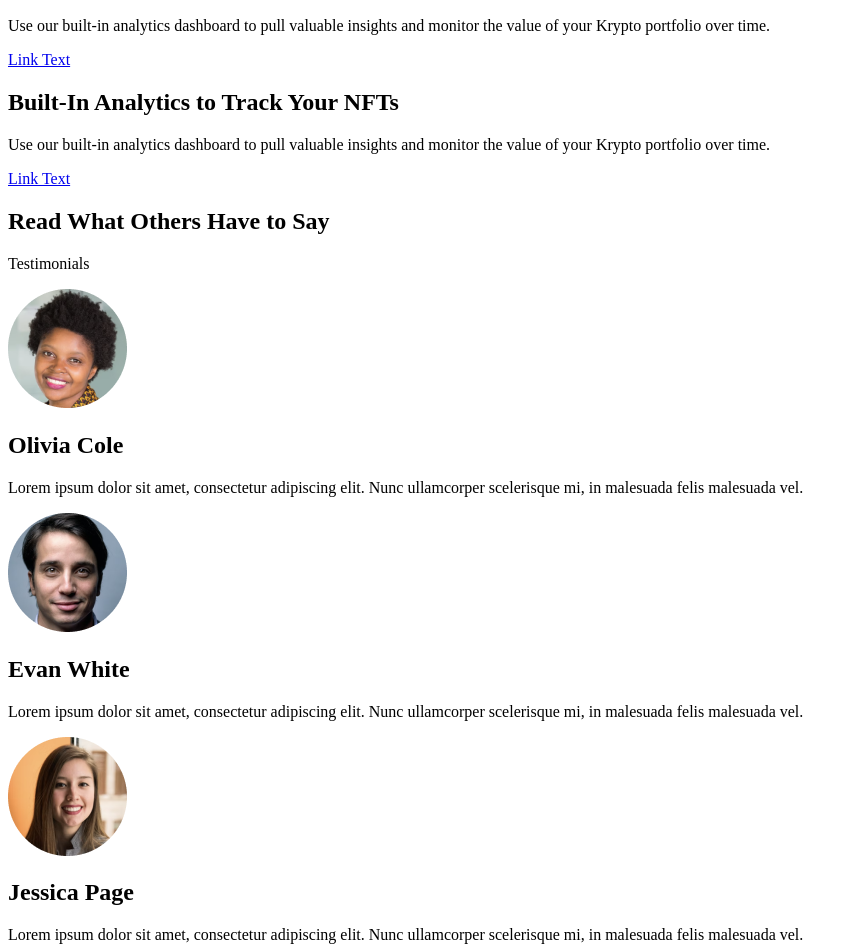
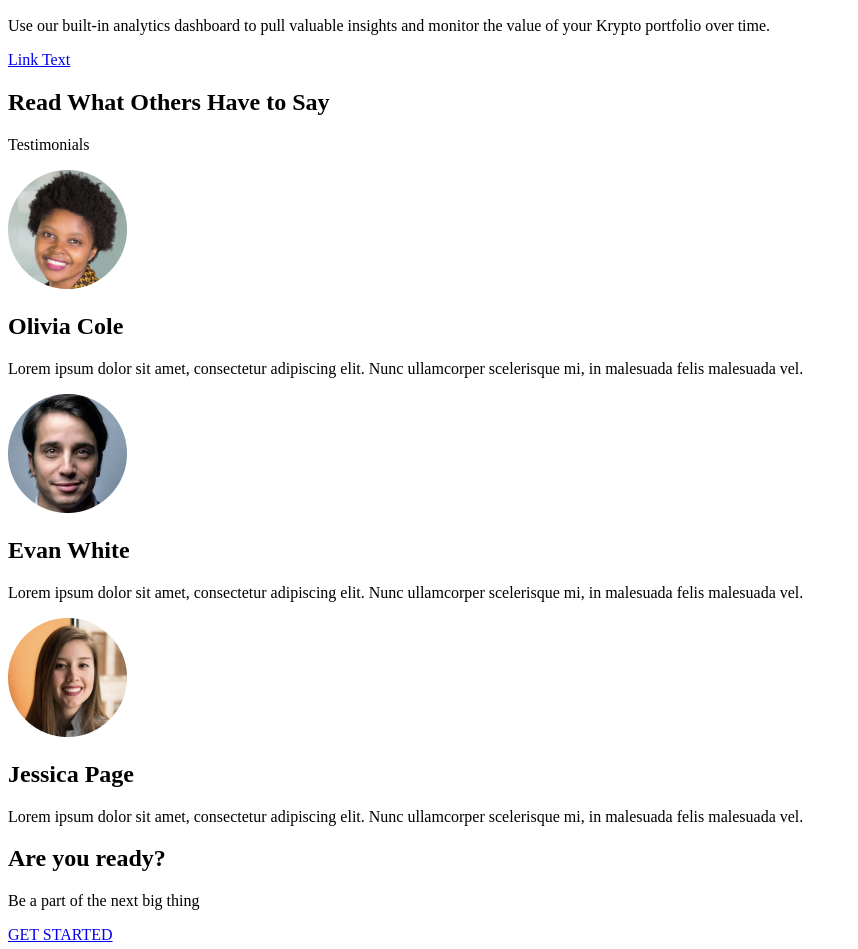
Before and after one commit to NJIT-WIS/nft-site-Nissi-Prabhatha, a website: page docs/index.html in a window 1280 px wide. Shown: the part 483-1432 px from the top of the page, without its empty margins (0-858 px from the left). Drawn offline with Linux system fonts and the light colour scheme; a web font is replaced by a local one.

Commit message:
changes to testimonial

```diff
--- a/docs/index.html
+++ b/docs/index.html
@@ -57,14 +57,6 @@
                 <a href="#" class="pill-link">Link Text</a>
             </div>
         </section>
-        </section>
-        <section id="buy" class="hero-section clip">
-            <div class="hero-content">
-                <h2>Built-In Analytics to Track Your NFTs</h2>
-                <p>Use our built-in analytics dashboard to pull valuable insights and monitor the value of your Krypto portfolio over time.</p>
-                <a href="#" class="pill-link">Link Text</a>
-            </div>
-        </section>
         <section class="hero_center testimonials">
             <div class="testimonials-header">
                 <h2>Read What Others Have to Say</h2>
@@ -76,7 +68,7 @@
                     <h2>Olivia Cole</h2>
                     <p>Lorem ipsum dolor sit amet, consectetur adipiscing elit. Nunc ullamcorper scelerisque mi, in malesuada felis malesuada vel.</p>
                 </div>
-                <div class "testimonial testimonial-color2">
+                <div class="testimonial testimonial-color2">
                     <img class="circular-image" src="images/evan.png" alt="Evan White">
                     <h2>Evan White</h2>
                     <p>Lorem ipsum dolor sit amet, consectetur adipiscing elit. Nunc ullamcorper scelerisque mi, in malesuada felis malesuada vel.</p>
@@ -87,6 +79,14 @@
                     <p>Lorem ipsum dolor sit amet, consectetur adipiscing elit. Nunc ullamcorper scelerisque mi, in malesuada felis malesuada vel.</p>
                 </div>
             </div>
+        </section>
+        <section class="hero_center ready">
+            <div class="hero-content">
+                <h2>Are you ready?</h2>
+                <p>Be a part of the next big thing</p>
+                <a href="#" class="pill-link-black-button">GET STARTED</a>
+            </div>
+        </section>
         </section>
         <section class="hero_center ready">
             <div class="hero-content">
```
